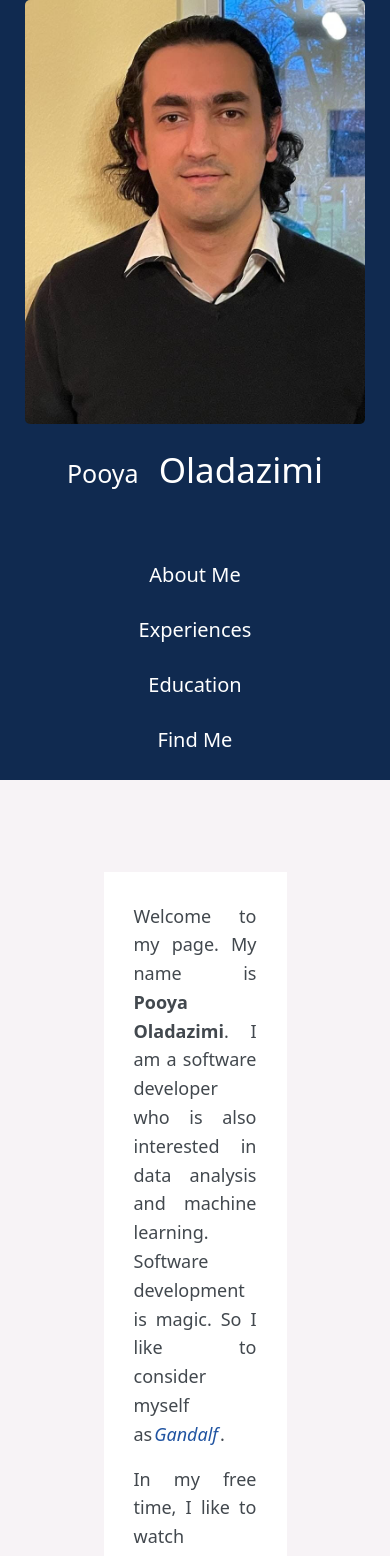
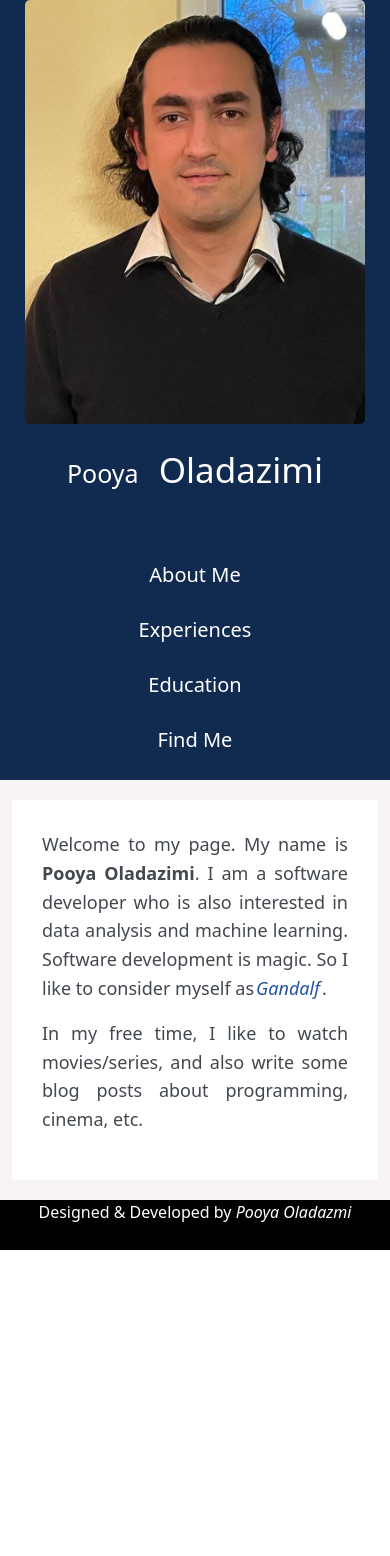
Before and after one commit to Pooya-Oladazimi/my-personal-site, a React (Create React App) app: page /about in a window 390 px wide. Shown: the top 1556 px of the page. After the commit the page ends 1250 px from the top, so only its background shows below. Built offline with nearby package versions, Linux system fonts and the light colour scheme.

Commit message:
make the content responsive

```diff
--- a/src/components/Home.jsx
+++ b/src/components/Home.jsx
@@ -82,7 +82,7 @@ class Home extends React.Component{
                 </div>
                 <div className='row' id="footer">
                     <div className='col-sm-12' key={"footer"}>
-                        <p>Designed by <i>Pooya Oladazmi</i></p>
+                        <p>Designed & Developed by <i>Pooya Oladazmi</i></p>
                     </div>
                 </div>
             </div>
--- a/src/styles/home.css
+++ b/src/styles/home.css
@@ -173,6 +173,16 @@ body{
     #image-section{
         margin-bottom: 100px;
     }
+    .content-box{
+        width: 95%;
+        margin: auto;
+        padding: 30px;
+        font-size: 17px;
+        text-align: justify;
+        margin-top: 30px;
+        margin-bottom: 20px;
+        line-height: 0.3in;
+    }
 }
 
 
@@ -197,6 +207,16 @@ body{
     #image-section{
         margin-bottom: 100px;
     }
+    .content-box{
+        width: 95%;
+        margin: auto;
+        padding: 30px;
+        font-size: 17px;
+        text-align: justify;
+        margin-top: 30px;
+        margin-bottom: 20px;
+        line-height: 0.3in;
+    }
 }
 
 @media only screen and (max-width: 900px) and (min-width: 501px){
@@ -220,6 +240,16 @@ body{
     #image-section{
         margin-bottom: 100px;
     }
+    .content-box{
+        width: 95%;
+        margin: auto;
+        padding: 30px;
+        font-size: 16px;
+        text-align: justify;
+        margin-top: 30px;
+        margin-bottom: 20px;
+        line-height: 0.3in;
+    }
 }
 
 @media only screen and (max-width: 500px){
@@ -234,4 +264,14 @@ body{
     #image-section{
         margin-bottom: 30px;
     }
+    .content-box{
+        width: 100%;
+        margin: auto;
+        padding: 30px;
+        font-size: 18px;
+        text-align: justify;
+        margin-top: 20px;
+        margin-bottom: 20px;
+        line-height: 0.3in;
+    }
 }
```
